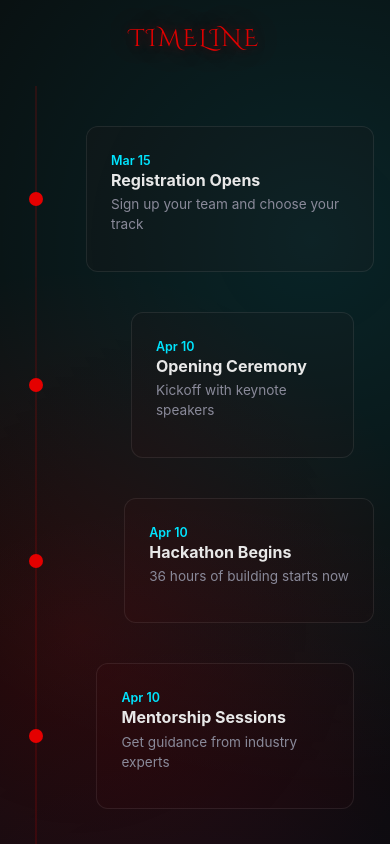
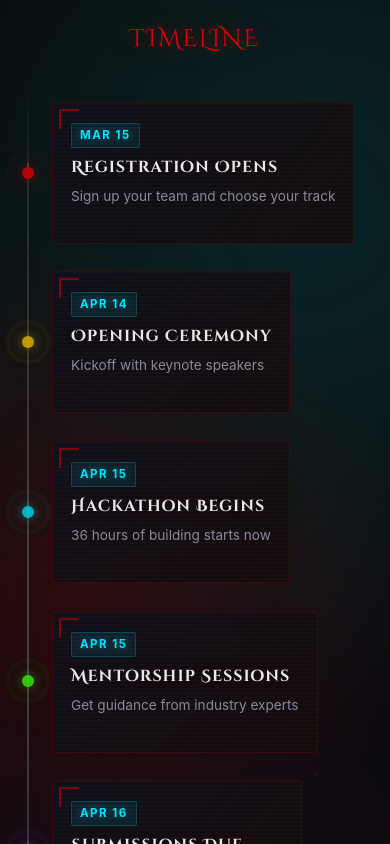
Before and after one commit to bhumi110/cfc_hackathon2k26, a React (Vite) app in the folder frontend/: page / in a window 390 px wide. Shown: the part 1780-2624 px from the top of the page. Built offline with nearby package versions, Linux system fonts and the light colour scheme.

Commit message:
second commit

```diff
--- a/frontend/src/components/Timeline.jsx
+++ b/frontend/src/components/Timeline.jsx
@@ -3,61 +3,130 @@ import { useInView } from 'react-intersection-observer';
 import timelineData from '../data/timelineData';
 import '../styles/timeline.css';
 
-const fadeVariant = {
-  hidden: { opacity: 0, y: 40 },
+const containerVariants = {
+  hidden: {},
+  visible: {
+    transition: {
+      staggerChildren: 0.18,
+      delayChildren: 0.1,
+    },
+  },
+};
+
+const slideFromLeft = {
+  hidden: { opacity: 0, x: -60, filter: 'blur(6px)' },
+  visible: {
+    opacity: 1,
+    x: 0,
+    filter: 'blur(0px)',
+    transition: {
+      duration: 0.7,
+      ease: [0.25, 0.46, 0.45, 0.94],
+    },
+  },
+};
+
+const slideFromRight = {
+  hidden: { opacity: 0, x: 60, filter: 'blur(6px)' },
+  visible: {
+    opacity: 1,
+    x: 0,
+    filter: 'blur(0px)',
+    transition: {
+      duration: 0.7,
+      ease: [0.25, 0.46, 0.45, 0.94],
+    },
+  },
+};
+
+const titleVariant = {
+  hidden: { opacity: 0, y: 20, filter: 'blur(4px)' },
   visible: {
     opacity: 1,
     y: 0,
-    transition: { duration: 0.6, ease: "easeOut" }
-  }
+    filter: 'blur(0px)',
+    transition: { duration: 0.8, ease: [0.25, 0.46, 0.45, 0.94] },
+  },
 };
+
+/* Stranger Things Christmas-light colors for the dots */
+const lightColors = ['#e40000', '#f5c200', '#00e5ff', '#39ff14', '#b44dff', '#ff6b35'];
 
 function TimelineItem({ item, index }) {
   const isLeft = index % 2 === 0;
-  const [ref, inView] = useInView({ threshold: 0.2, triggerOnce: true });
+  const [ref, inView] = useInView({ threshold: 0.15, triggerOnce: true });
+  const bulbColor = lightColors[index % lightColors.length];
 
   return (
-    <div
+    <motion.div
       className={`timeline-item ${isLeft ? 'timeline-item--left' : 'timeline-item--right'}`}
       ref={ref}
+      variants={isLeft ? slideFromLeft : slideFromRight}
+      initial="hidden"
+      animate={inView ? 'visible' : 'hidden'}
     >
-      <motion.div
-        className="timeline-content"
-        variants={fadeVariant}
-        initial="hidden"
-        animate={inView ? "visible" : "hidden"}
-      >
+      <div className="timeline-content">
         <span className="timeline-date">{item.date}</span>
         <h3 className="timeline-title">{item.title}</h3>
         <p className="timeline-desc">{item.description}</p>
-      </motion.div>
+      </div>
 
-      <div className="timeline-dot" />
-    </div>
+      {/* Christmas-light bulb dot — pure CSS, no framer-motion transform conflict */}
+      <div
+        className="timeline-dot"
+        style={{
+          '--bulb-color': bulbColor,
+          '--bulb-glow': `${bulbColor}66`,
+        }}
+      >
+        <span className="timeline-dot-ring" style={{ borderColor: bulbColor }} />
+        <span className="timeline-dot-wire" />
+      </div>
+    </motion.div>
   );
 }
 
 export default function Timeline() {
-  const [ref, inView] = useInView({ threshold: 0.1, triggerOnce: true });
+  const [ref, inView] = useInView({ threshold: 0.05, triggerOnce: true });
 
   return (
     <section className="st-section timeline-section" id="timeline" ref={ref}>
+      {/* Floating ash particles — Upside Down vibe */}
+      <div className="st-upside-particles" aria-hidden="true">
+        {[...Array(12)].map((_, i) => (
+          <span className="st-ash" key={i} style={{
+            left: `${Math.random() * 100}%`,
+            animationDelay: `${Math.random() * 8}s`,
+            animationDuration: `${6 + Math.random() * 6}s`,
+          }} />
+        ))}
+      </div>
+
       <div className="st-container">
         <motion.h2
-          className="st-section-title"
-          variants={fadeVariant}
+          className="st-section-title timeline-title-flicker"
+          variants={titleVariant}
           initial="hidden"
-          animate={inView ? "visible" : "hidden"}
+          animate={inView ? 'visible' : 'hidden'}
         >
           Timeline
         </motion.h2>
 
-        <div className="timeline-track">
-          <div className="timeline-line" />
+        <motion.div
+          className="timeline-track"
+          variants={containerVariants}
+          initial="hidden"
+          animate={inView ? 'visible' : 'hidden'}
+        >
+          {/* The "wire" for Christmas lights */}
+          <div className="timeline-line">
+            <div className="timeline-line-glow" />
+          </div>
+
           {timelineData.map((item, i) => (
             <TimelineItem item={item} index={i} key={i} />
           ))}
-        </div>
+        </motion.div>
       </div>
     </section>
   );
--- a/frontend/src/data/timelineData.js
+++ b/frontend/src/data/timelineData.js
@@ -5,27 +5,27 @@ const timelineData = [
         description: 'Sign up your team and choose your track',
     },
     {
-        date: 'Apr 10',
+        date: 'Apr 14',
         title: 'Opening Ceremony',
         description: 'Kickoff with keynote speakers',
     },
     {
-        date: 'Apr 10',
+        date: 'Apr 15',
         title: 'Hackathon Begins',
         description: '36 hours of building starts now',
     },
     {
-        date: 'Apr 10',
+        date: 'Apr 15',
         title: 'Mentorship Sessions',
         description: 'Get guidance from industry experts',
     },
     {
-        date: 'Apr 11',
+        date: 'Apr 16',
         title: 'Submissions Due',
         description: 'Final code freeze and demo prep',
     },
     {
-        date: 'Apr 11',
+        date: 'Apr 16',
         title: 'Results & Awards',
         description: 'Winners announced at closing ceremony',
     },
--- a/frontend/src/styles/timeline.css
+++ b/frontend/src/styles/timeline.css
@@ -1,13 +1,60 @@
-/* ===== TIMELINE SECTION ===== */
+/* ===== TIMELINE SECTION — STRANGER THINGS THEME ===== */
 
-.timeline-section{
+.timeline-section {
+    position: relative;
     background:
-    radial-gradient(circle at 20% 50%, var(--st-red-dim) 0%, transparent 50%),
-    radial-gradient(circle at 80% 20%, var(--st-cyan-dim) 0%, transparent 50%),
-    radial-gradient(circle at 50% 80%, rgba(180, 77, 255, 0.06) 0%, transparent 50%);
+        radial-gradient(circle at 20% 50%, var(--st-red-dim) 0%, transparent 50%),
+        radial-gradient(circle at 80% 20%, var(--st-cyan-dim) 0%, transparent 50%),
+        radial-gradient(circle at 50% 80%, rgba(180, 77, 255, 0.06) 0%, transparent 50%);
 }
 
-/* Track */
+/* ===== Upside Down floating ash particles ===== */
+.st-upside-particles {
+    position: absolute;
+    inset: 0;
+    pointer-events: none;
+    overflow: hidden;
+    z-index: 0;
+}
+
+.st-ash {
+    position: absolute;
+    bottom: -10px;
+    width: 2px;
+    height: 2px;
+    background: rgba(255, 255, 255, 0.25);
+    border-radius: 50%;
+    animation: ash-float linear infinite;
+    opacity: 0;
+}
+
+@keyframes ash-float {
+    0% {
+        transform: translateY(0) translateX(0);
+        opacity: 0;
+    }
+
+    15% {
+        opacity: 0.5;
+    }
+
+    50% {
+        transform: translateY(-50vh) translateX(30px);
+        opacity: 0.3;
+    }
+
+    100% {
+        transform: translateY(-110vh) translateX(-20px);
+        opacity: 0;
+    }
+}
+
+/* ===== Title flicker — like a Hawkins street light ===== */
+.timeline-title-flicker {
+    animation: st-title-flicker 8s linear infinite;
+}
+
+/* ===== Track ===== */
 .timeline-track {
     position: relative;
     max-width: 900px;
@@ -15,24 +62,55 @@
     padding: 40px 0;
 }
 
-/* Center line (static now) */
+/* ===== Center line — the "wire" for Christmas lights ===== */
 .timeline-line {
     position: absolute;
     left: 50%;
     top: 0;
     bottom: 0;
     width: 2px;
-    background: var(--st-red-dim);
+    background: linear-gradient(180deg,
+            transparent 0%,
+            rgba(60, 60, 60, 0.6) 10%,
+            rgba(80, 80, 80, 0.8) 50%,
+            rgba(60, 60, 60, 0.6) 90%,
+            transparent 100%);
     transform: translateX(-50%);
 }
 
-/* Item Layout */
+/* Subtle glow along the wire */
+.timeline-line-glow {
+    position: absolute;
+    inset: 0;
+    width: 100%;
+    background: linear-gradient(180deg,
+            transparent 0%,
+            var(--st-red-glow) 30%,
+            var(--st-cyan-glow) 60%,
+            rgba(180, 77, 255, 0.2) 80%,
+            transparent 100%);
+    filter: blur(8px);
+    animation: line-pulse 4s ease-in-out infinite alternate;
+}
+
+@keyframes line-pulse {
+    0% {
+        opacity: 0.15;
+    }
+
+    100% {
+        opacity: 0.5;
+    }
+}
+
+/* ===== Item Layout ===== */
 .timeline-item {
     position: relative;
     display: grid;
     grid-template-columns: 1fr 1fr;
     margin-bottom: 60px;
     align-items: center;
+    width: 100%;
 }
 
 .timeline-item--left .timeline-content {
@@ -49,75 +127,290 @@
     text-align: left;
 }
 
-/* Dot (no pulse animation now) */
+/* ===== Christmas-light bulb dot — perfectly centered ===== */
 .timeline-dot {
     position: absolute;
     left: 50%;
     top: 50%;
-    width: 14px;
-    height: 14px;
+    width: 16px;
+    height: 16px;
+    /* Use negative margins instead of transform to avoid framer-motion conflicts */
+    margin-left: -8px;
+    margin-top: -8px;
     border-radius: 50%;
-    background: var(--st-red);
-    transform: translate(-50%, -50%);
+    background: var(--bulb-color, var(--st-red));
+    box-shadow:
+        0 0 8px var(--bulb-glow, var(--st-red-glow)),
+        0 0 20px var(--bulb-glow, var(--st-red-dim)),
+        0 0 40px var(--bulb-glow, var(--st-red-dim));
+    z-index: 2;
+    animation: bulb-flicker 3s ease-in-out infinite alternate;
 }
 
-/* Card */
-.timeline-content {
-    max-width: 340px;
-    padding: 20px 24px;
-    border-radius: 12px;
-    background: rgba(154, 3, 3, 0.03);
-    border: 1px solid rgba(255,255,255,0.08);
-    transition: transform 0.25s ease, border-color 0.25s ease;
+/* Small wire connecting bulb to the line */
+.timeline-dot-wire {
+    position: absolute;
+    top: -6px;
+    left: 50%;
+    width: 2px;
+    height: 6px;
+    background: rgba(100, 100, 100, 0.7);
+    transform: translateX(-50%);
 }
 
-/* Clean Hover */
-.timeline-content:hover {
-    transform: translateY(-6px);
-    border-color: var(--st-red);
+/* Pulsing glow ring around the bulb */
+.timeline-dot-ring {
+    position: absolute;
+    inset: -6px;
+    border-radius: 50%;
+    border: 2px solid var(--bulb-color, var(--st-red));
+    opacity: 0;
+    animation: pulse-ring 2.5s cubic-bezier(0.25, 0.46, 0.45, 0.94) infinite;
 }
 
-/* Text */
+@keyframes pulse-ring {
+    0% {
+        transform: scale(0.8);
+        opacity: 0.6;
+    }
+
+    100% {
+        transform: scale(2.4);
+        opacity: 0;
+    }
+}
+
+/* Christmas-light flicker — like the real string lights */
+@keyframes bulb-flicker {
+
+    0%,
+    100% {
+        opacity: 1;
+        filter: brightness(1);
+    }
+
+    30% {
+        opacity: 0.85;
+        filter: brightness(0.9);
+    }
+
+    60% {
+        opacity: 1;
+        filter: brightness(1.15);
+    }
+
+    80% {
+        opacity: 0.9;
+        filter: brightness(0.95);
+    }
+}
+
+/* ===== Card — Hawkins Lab classified document ===== */
+.timeline-content {
+    position: relative;
+    max-width: 420px;
+    padding: 28px 34px;
+    border-radius: 4px;
+    background:
+        linear-gradient(135deg,
+            rgba(15, 15, 25, 0.92) 0%,
+            rgba(20, 10, 10, 0.88) 100%);
+    border: 1px solid var(--st-border);
+    backdrop-filter: blur(14px);
+    -webkit-backdrop-filter: blur(14px);
+    overflow: hidden;
+    transition:
+        transform 0.35s cubic-bezier(0.25, 0.46, 0.45, 0.94),
+        border-color 0.35s ease,
+        box-shadow 0.35s ease;
+    will-change: transform;
+}
+
+/* CRT scanline overlay */
+.timeline-content::before {
+    content: '';
+    position: absolute;
+    inset: 0;
+    background: repeating-linear-gradient(0deg,
+            transparent,
+            transparent 2px,
+            rgba(255, 255, 255, 0.015) 2px,
+            rgba(255, 255, 255, 0.015) 4px);
+    pointer-events: none;
+    z-index: 1;
+}
+
+/* Corner bracket accents — top-left & bottom-right */
+.timeline-content::after {
+    content: '';
+    position: absolute;
+    top: 6px;
+    left: 6px;
+    width: 20px;
+    height: 20px;
+    border-top: 2px solid var(--st-red);
+    border-left: 2px solid var(--st-red);
+    opacity: 0.5;
+    transition: opacity 0.35s ease;
+    pointer-events: none;
+    z-index: 2;
+}
+
+/* Second corner — bottom-right via box-shadow trick won't work, use the item wrapper */
+.timeline-item .timeline-content {
+    /* Ensure relative stacking */
+    isolation: isolate;
+}
+
+/* Neon hover — Upside Down portal breach */
+.timeline-content:hover {
+    transform: translateY(-4px);
+    border-color: var(--st-red);
+    box-shadow:
+        0 0 15px var(--st-red-dim),
+        0 0 40px rgba(228, 0, 0, 0.1),
+        inset 0 0 25px rgba(228, 0, 0, 0.05),
+        inset 0 -2px 15px rgba(0, 229, 255, 0.03);
+}
+
+.timeline-content:hover::after {
+    opacity: 1;
+}
+
+/* ===== Text ===== */
 .timeline-date {
-    font-size: 0.78rem;
-    font-weight: 600;
+    position: relative;
+    z-index: 2;
+    display: inline-block;
+    font-size: 0.8rem;
+    font-weight: 700;
     color: var(--st-cyan);
-    margin-bottom: 6px;
+    text-transform: uppercase;
+    letter-spacing: 2.5px;
+    margin-bottom: 10px;
+    padding: 4px 12px;
+    background: rgba(0, 229, 255, 0.08);
+    border: 1px solid rgba(0, 229, 255, 0.2);
+    border-radius: 2px;
+    text-shadow: 0 0 10px var(--st-cyan-glow);
 }
 
 .timeline-title {
-    font-size: 1rem;
+    position: relative;
+    z-index: 2;
+    font-family: var(--st-font-display);
+    font-size: 1.25rem;
     font-weight: 700;
     color: var(--st-text-primary);
-    margin-bottom: 4px;
+    margin-bottom: 8px;
+    letter-spacing: 1px;
+    text-shadow: 0 0 20px rgba(228, 0, 0, 0.15);
 }
 
 .timeline-desc {
-    font-size: 0.85rem;
+    position: relative;
+    z-index: 2;
+    font-size: 0.95rem;
     color: var(--st-text-secondary);
-    line-height: 1.5;
+    line-height: 1.7;
 }
 
-/* ===== Responsive ===== */
+/* ===== Responsive — Tablet / Mobile ===== */
 
 @media (max-width: 768px) {
+    .timeline-track {
+        padding: 24px 0;
+    }
+
     .timeline-line {
-        left: 20px;
+        left: 16px;
     }
 
     .timeline-item {
         grid-template-columns: 1fr;
-        margin-bottom: 40px;
+        margin-bottom: 36px;
+    }
+
+    .timeline-item--left .timeline-content,
+    .timeline-item--right .timeline-content {
+        grid-column: 1;
+        justify-self: start;
+        margin-left: 44px;
+        margin-right: 0;
+        text-align: left;
+        max-width: calc(100% - 56px);
+    }
+
+    .timeline-dot {
+        left: 16px;
+        margin-left: -8px;
     }
 
     .timeline-content {
-        margin-left: 50px !important;
-        margin-right: 0 !important;
-        text-align: left !important;
-        max-width: calc(100% - 70px);
+        max-width: 100%;
+        padding: 22px 24px;
+    }
+
+    .timeline-title {
+        font-size: 1.1rem;
+    }
+
+    .timeline-desc {
+        font-size: 0.9rem;
+    }
+}
+
+@media (max-width: 480px) {
+    .timeline-track {
+        padding: 16px 0;
+    }
+
+    .timeline-line {
+        left: 12px;
+    }
+
+    .timeline-item {
+        margin-bottom: 28px;
+    }
+
+    .timeline-item--left .timeline-content,
+    .timeline-item--right .timeline-content {
+        margin-left: 36px;
+        max-width: calc(100% - 44px);
     }
 
     .timeline-dot {
-        left: 20px;
+        left: 12px;
+        width: 12px;
+        height: 12px;
+        margin-left: -6px;
+        margin-top: -6px;
+    }
+
+    .timeline-dot-ring {
+        inset: -4px;
+    }
+
+    .timeline-dot-wire {
+        height: 4px;
+        top: -4px;
+    }
+
+    .timeline-content {
+        padding: 18px 18px;
+    }
+
+    .timeline-date {
+        font-size: 0.72rem;
+        letter-spacing: 1.5px;
+        padding: 3px 8px;
+    }
+
+    .timeline-title {
+        font-size: 1rem;
+    }
+
+    .timeline-desc {
+        font-size: 0.85rem;
     }
 }
```
